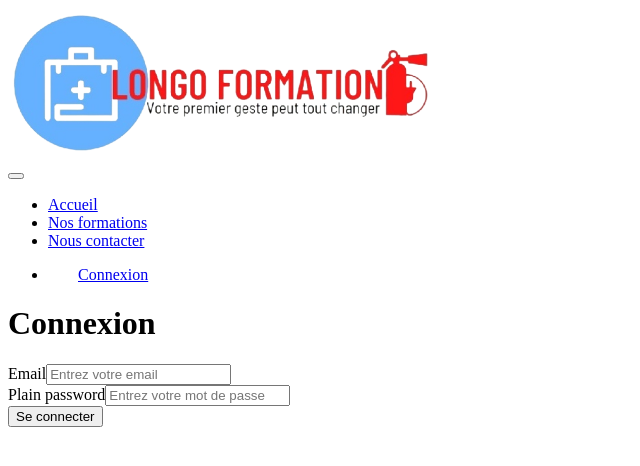
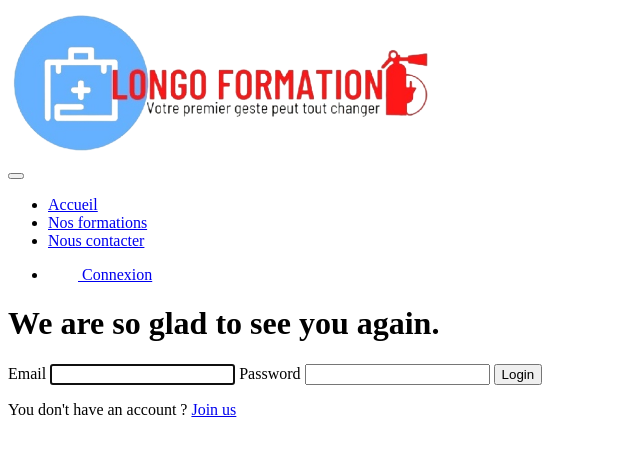
Before and after one commit to Fr3dweb/Projet_final, a Symfony app: template templates/security/login.html.twig in a window 1280 px wide. Shown: the top 466 px of the page, without its empty margins (0-640 px from the left). Run offline with Twig, Linux system fonts and the light colour scheme; the template is opened without the code that fills it, so the values that code supplies are empty; form fields are guessed from the names that the template uses; some libraries are stand-ins or nearby versions.

Commit message:
Ajout vue basique login + if/else sur connexion/déconnexion

```diff
--- a/src/Form/RegistrationFormType.php
+++ b/src/Form/RegistrationFormType.php
@@ -50,7 +50,6 @@ class RegistrationFormType extends AbstractType
         ;
 
     }
-
     public function configureOptions(OptionsResolver $resolver): void
     {
         $resolver->setDefaults([
--- a/templates/partials/header.html.twig
+++ b/templates/partials/header.html.twig
@@ -17,9 +17,22 @@
                     <li class="nav-item d-block">
                         <a class="nav-link fw-semibold" href="{{ path('app_contact') }}">Nous contacter</a>
                     </li>
+
+                    {% if not app.user %}
                     <li class="nav-item d-block">
-                        <a class="nav-link fw-semibold" href="{{ path('app_login') }}"><img class="p-lg-1 pt-0" src="{{ asset("images/avatar.png") }}" alt="Avatar" width="30" height="30">Connexion</a>
+                        <a class="nav-link fw-semibold" href="{{ path('app_login') }}">
+                            <img class="p-lg-1 pt-0" src="{{ asset("images/avatar.png") }}" alt="Avatar" width="30" height="30">
+                            <span>Connexion</span>
+                        </a>
                     </li>
+                    {% else %}
+                        <li class="nav-item d-block">
+                            <a class="nav-link fw-semibold" href="{{ path('app_logout') }}">
+                                <img class="p-lg-1 pt-0" src="{{ asset("images/avatar.png") }}" alt="Avatar" width="30" height="30">
+                                <span>Déconnexion</span>
+                            </a>
+                        </li>
+                    {% endif %}
                 </ul>
             </div>
         </div>
--- a/templates/security/login.html.twig
+++ b/templates/security/login.html.twig
@@ -1,36 +1,84 @@
+{#{% extends 'base.html.twig' %}#}
+
+{#{% block title %}Connexion{% endblock %}#}
+
+{#{% block body %}#}
+{#    {% if error %}#}
+{#        <div class="alert alert-danger">{{ error.messageKey|trans(error.messageData, 'security') }}</div>#}
+{#    {% endif %}#}
+
+{#    {% if app.user %}#}
+{#        <div class="mb-3">#}
+{#            Vous etes connecté en tant que {{ app.user.userIdentifier }}, <a href="{{ path('app_logout') }}">Déconnecter</a>#}
+{#        </div>#}
+{#    {% endif %}#}
+
+{#    <div class="imgBg d-flex">#}
+{#        <div class="bg-white d-flex bg-opacity-50 col-12">#}
+{#            <div class="squareForm m-auto col-4 h-70">#}
+{#                <h1 class="col-12 text-center text-white">Connexion</h1>#}
+{#                <div class="container-fluid">#}
+{#                    {{ form_start(LoginForm) }}#}
+{#                    {{ form_row(LoginForm.email, { 'attr': {'placeholder': 'Entrez votre email' }}) }}#}
+{#                    {{ form_row(LoginForm.plainPassword, { 'attr': {'placeholder': 'Entrez votre mot de passe' }}) }}#}
+{#                    <div class="d-flex justify-content-end align-items-end">#}
+{#                        <button type="submit" class="btn btnSubmitForm ">Se connecter</button>#}
+{#                    </div>#}
+{#                    <input type="hidden" name="_csrf_token"#}
+{#                                     value="{{ csrf_token('authenticate') }}">#}
+{#                    {{ form_end(registrationForm) }}#}
+{#                </div>#}
+{#            </div>#}
+{#        </div>#}
+{#    </div>#}
+{#    #}{##}
+{#        Uncomment this section and add a remember_me option below your firewall to activate remember me functionality.#}
+{#        See https://symfony.com/doc/current/security/remember_me.html#}
+
+{#        <div class="checkbox mb-3">#}
+{#            <label>#}
+{#                <input type="checkbox" name="_remember_me"> Remember me#}
+{#            </label>#}
+{#        </div>#}
+{#    #}
+{#{% endblock %}#}
+
+
 {% extends 'base.html.twig' %}
 
-{% block title %}Connexion{% endblock %}
+{% block title %}Lectio. | Login{% endblock %}
 
 {% block body %}
+
+    <div class="d-flex h-100 w-100">
+        <div class="m-auto">
+            <h1>We are so glad to see you again.</h1>
+
+            <div class="container mt-4">
+
+                <form method="post">
                     {% if error %}
                         <div class="alert alert-danger">{{ error.messageKey|trans(error.messageData, 'security') }}</div>
                     {% endif %}
 
                     {% if app.user %}
                         <div class="mb-3">
-            Vous etes connecté en tant que {{ app.user.userIdentifier }}, <a href="{{ path('app_logout') }}">Déconnecter</a>
+{#                            {% if user.isLoggedIn %}#}
+{#                                Hello {{ user.name }}!#}
+{#                            {% endif %}#}
+                            Vous êtes identifier en tant que {{ app.user.userIdentifier }}, <a href="{{ path('app_logout') }}">Déconnexion</a>
                         </div>
                     {% endif %}
 
-    <div class="imgBg d-flex">
-        <div class="bg-white d-flex bg-opacity-50 col-12">
-            <div class="squareForm m-auto col-4 h-70">
-                <h1 class="col-12 text-center text-white">Connexion</h1>
-                <div class="container-fluid">
-                    {{ form_start(LoginForm) }}
-                    {{ form_row(LoginForm.email, { 'attr': {'placeholder': 'Entrez votre email' }}) }}
-                    {{ form_row(LoginForm.plainPassword, { 'attr': {'placeholder': 'Entrez votre mot de passe' }}) }}
-                    <div class="d-flex justify-content-end align-items-end">
-                        <button type="submit" class="btn btnSubmitForm ">Se connecter</button>
-                    </div>
+                    <label for="inputEmail">Email</label>
+                    <input type="email" value="{{ last_username }}" name="email" id="inputEmail" class="form-control mt-4 mb-4" autocomplete="email" required autofocus>
+                    <label for="inputPassword">Password</label>
+                    <input type="password" name="password" id="inputPassword" class="form-control mt-4" autocomplete="current-password" required>
+
                     <input type="hidden" name="_csrf_token"
-                                     value="{{ csrf_token('authenticate') }}">
-                    {{ form_end(registrationForm) }}
-                </div>
-            </div>
-        </div>
-    </div>
+                           value="{{ csrf_token('authenticate') }}"
+                    >
+
                     {#
                     Uncomment this section and add a remember_me option below your firewall to activate remember me functionality.
                     See https://symfony.com/doc/current/security/remember_me.html
@@ -41,4 +89,15 @@
                         </label>
                     </div>
                     #}
+
+                    <button class="mt-4 btn btn-lg btn-primary rounded-pill" type="submit">
+                        Login
+                    </button>
+                </form>
+            </div>
+
+            <p>You don't have an account ? <a href={{ path('app_register') }}>Join us</a></p>
+
+        </div>
+    </div>
 {% endblock %}
```
Also changed, not shown: src/Controller/SecurityController.php (+15 -8 lines), src/Form/LoginFormType.php (deleted, +0 -47 lines). Lines whose indentation alone changed are shown as unchanged.
